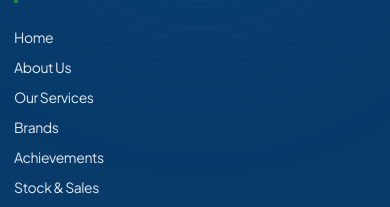
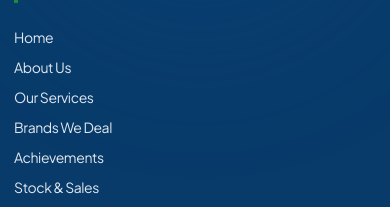
Before and after one commit to meenakshipharma/Meenakshi-Pharma, a React (Vite) app: page / in a window 390 px wide. Shown: the part 5447-5654 px from the top of the page. Built offline with nearby package versions, Linux system fonts and the light colour scheme.

Commit message:
feat: add responsive navigation bar component with mobile support and external links

```diff
--- a/src/components/layout/Footer.jsx
+++ b/src/components/layout/Footer.jsx
@@ -119,7 +119,7 @@ const Footer = () => {
                   onClick={scrollToTop}
                   className="text-slate-200 hover:text-white hover:underline transition-colors inline-block "
                 >
-                  Brands
+                  Brands We Deal
                 </Link>
               </li>
               <li>
--- a/src/components/layout/Navbar.jsx
+++ b/src/components/layout/Navbar.jsx
@@ -14,7 +14,7 @@ const Navbar = () => {
     { name: "Home", path: "/", blank: false },
     { name: "About Us", path: "/about", blank: false },
     { name: "Our Services", path: "/services", blank: false },
-    { name: "Brands", path: "/brands", blank: false },
+    { name: "Brands We Deal", path: "/brands", blank: false },
     { name: "Our Achievements", path: "/achievements", blank: false },
     {
       name: "Web Order",
```
